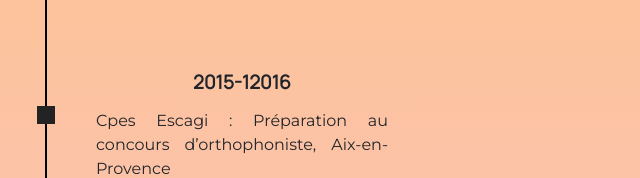
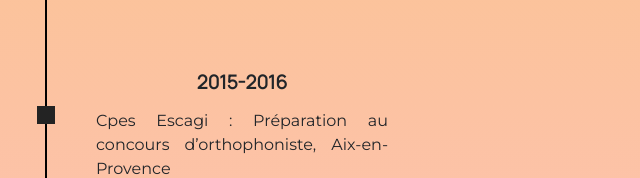
Before and after one commit to marinevnt/Portfolio-MV, a website with bundled scripts: page index.html in a window 1280 px wide. Shown: the part 881-1059 px from the top of the page, 594-1234 px from the left. Built offline with nearby package versions, Linux system fonts and the light colour scheme.

Commit message:
last commit

```diff
--- a/index.html
+++ b/index.html
@@ -75,7 +75,7 @@
                                     </div>
                                 </div>
                                 <div class="timeline-content">
-                                    <h5 class="title">2015-12016 </h5>
+                                    <h5 class="title">2015-2016 </h5>
                                     <p class="description">
                                         Cpes Escagi : Préparation au concours d’orthophoniste, Aix-en-Provence
                                     </p>
```
